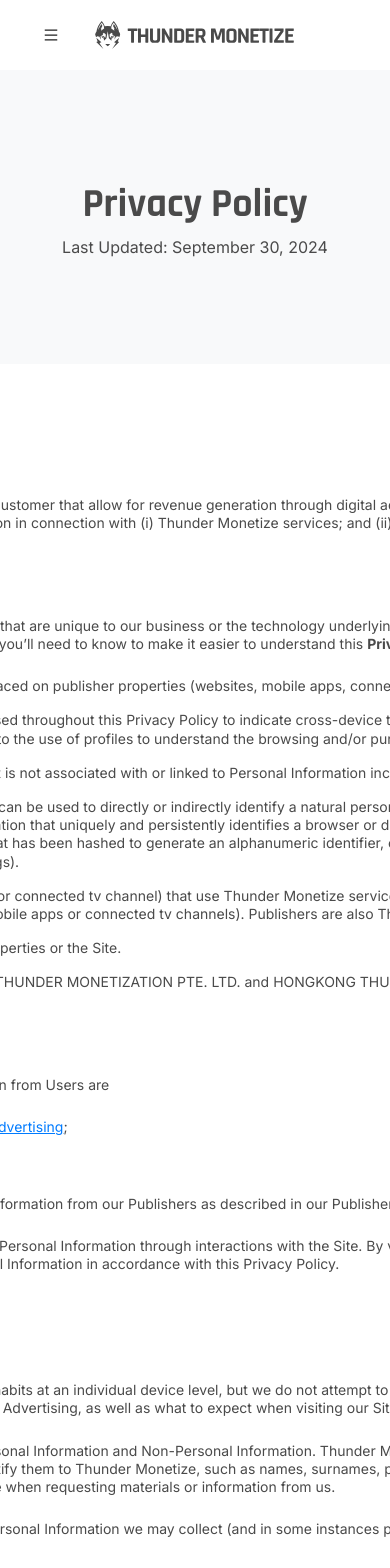
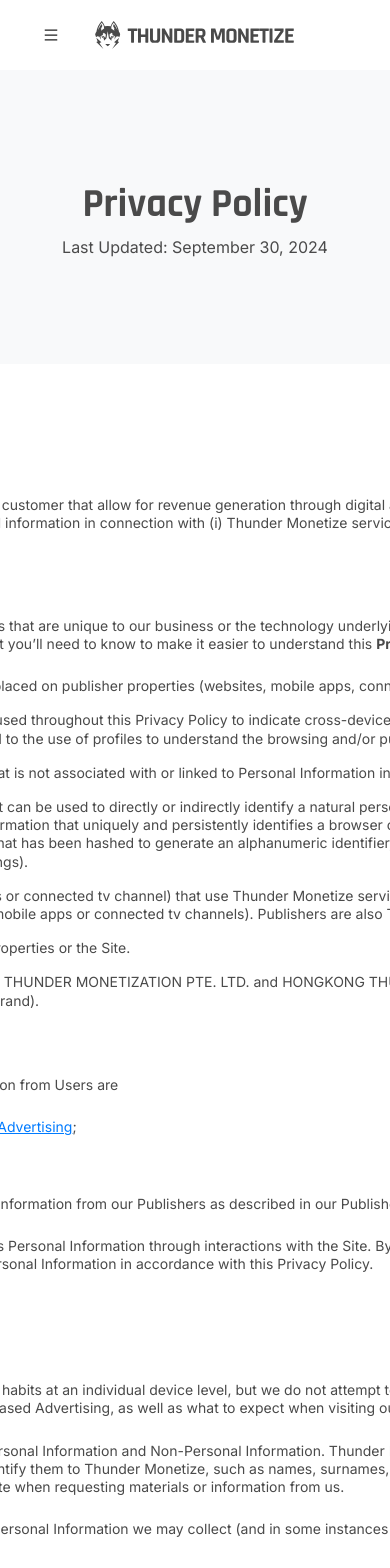
Before and after one commit to jwong65/vite-react-site, a React (Vite) app: page /privacy in a window 390 px wide. Shown: the top 1568 px of the page. Built offline with nearby package versions, Linux system fonts and the light colour scheme.

Commit message:
Attempt fixes at privacy responsive views

```diff
--- a/src/pages/privacy.css
+++ b/src/pages/privacy.css
@@ -64,8 +64,9 @@
     font-style: normal;
     font-weight: 400;
     line-height: 130%;
-    width: 1134px;
+    max-width: 1134px;
     margin-top: 72px;
+    padding: 0 20px;
 }
 
 .privacy-text-header{
@@ -120,6 +121,7 @@
 li .text-box-privacy:first-child {
     margin-top: 0;
 }
+
 li .text-box-privacy:last-child {
     margin-bottom: 0;
 }
```
